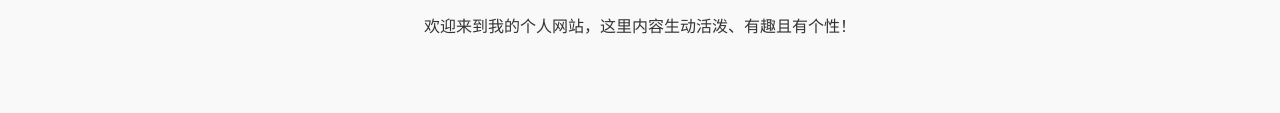
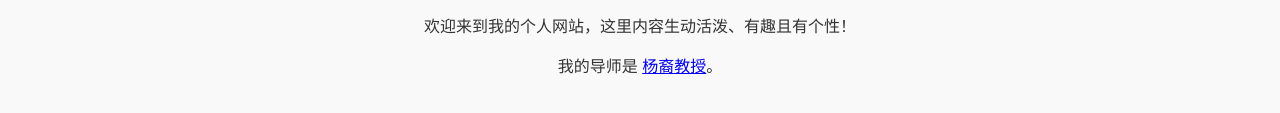
Before and after one commit to luliu0701/luliu0701.github.io, a plain HTML site: page index.html in a window 1280 px wide. Shown: the part 189-302 px from the top of the page. Drawn offline with Linux system fonts and the light colour scheme.

Commit message:
add tutor

```diff
--- a/index.html
+++ b/index.html
@@ -40,6 +40,7 @@
     <section>
         <p>来自兰州大学信息科学与工程学院人工智能与算力技术团队的博一学生。</p>
         <p>欢迎来到我的个人网站，这里内容生动活泼、有趣且有个性！</p>
+        <p>我的导师是 <a href="https://xxxy.lzu.edu.cn/shiziduiwu/jiaoshiduiwu/fujiaoshou/2020/0920/132781.html" target="_blank">杨裔教授</a>。</p>
     </section>
 </body>
 </html>
```
